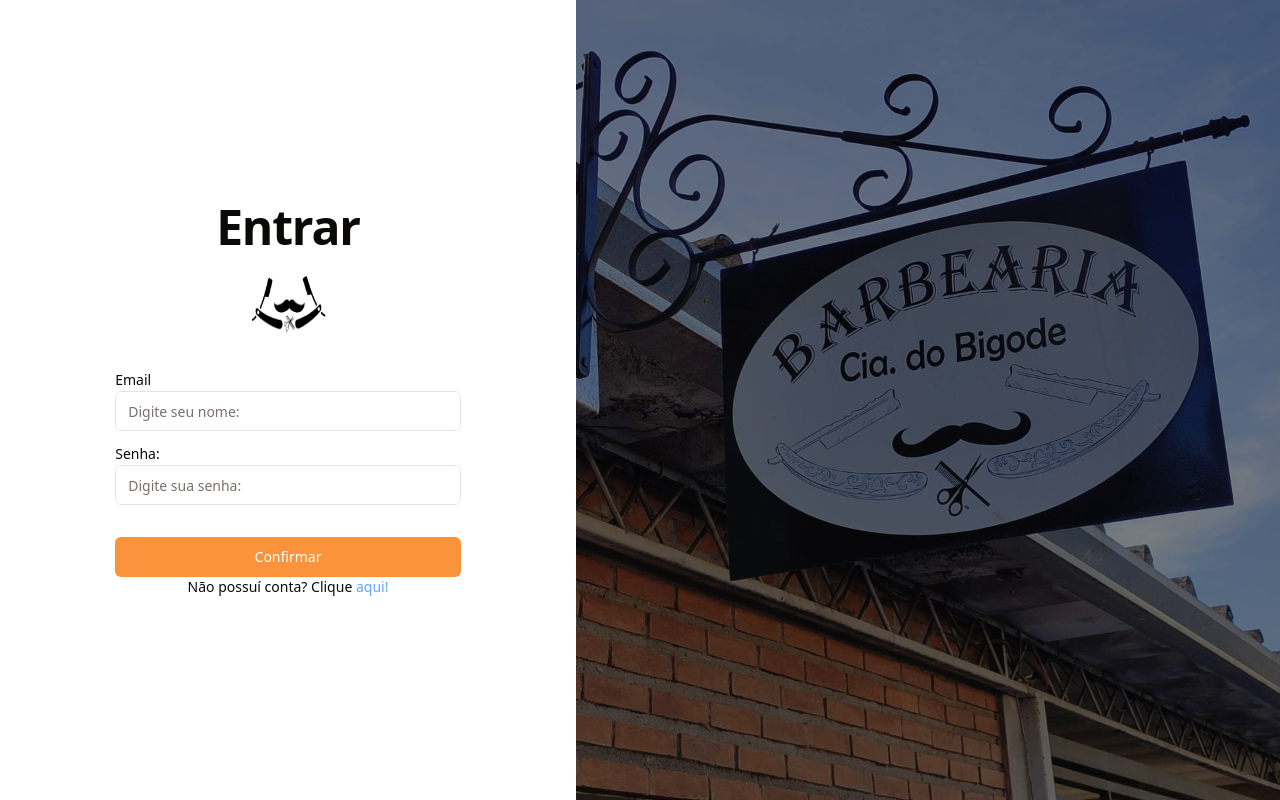
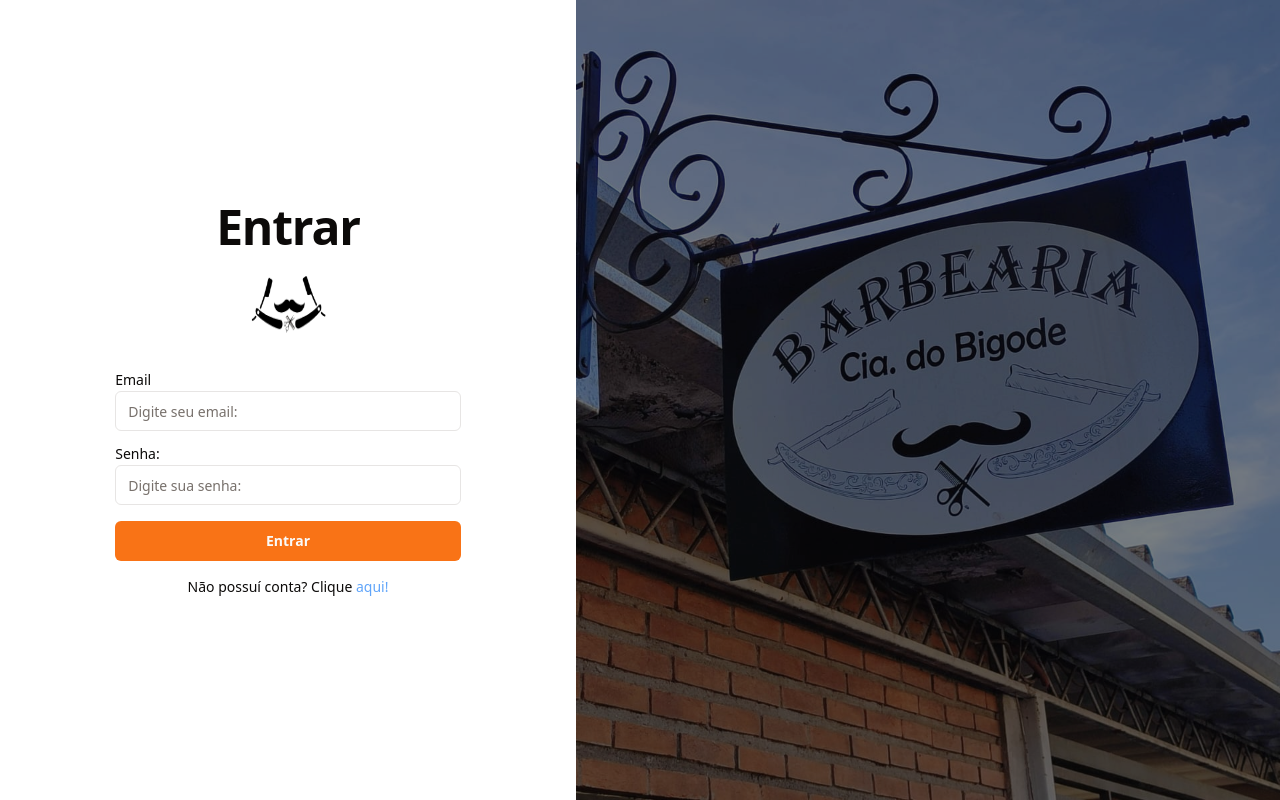
Before and after one commit to Kaue-Francisco/Barbearia, a React (Vite) app in the folder frontend/: page /login in a window 1280 px wide. Built offline with nearby package versions, Linux system fonts and the light colour scheme.

Commit message:
fe-feat: Alterando estrutura da página para fazer integração com o back.

```diff
--- a/frontend/src/pages/Login/Login.tsx
+++ b/frontend/src/pages/Login/Login.tsx
@@ -1,23 +1,71 @@
 import image_register_page from '@/assets/placa_cia_bigode.jpeg'
 import image_logo from '@/assets/logo.png'
+import { useState } from 'react'
 import { Input } from '@/components/ui/input';
 import { Label } from '@/components/ui/label';
+import { Button } from '@/components/ui/button';
 
 export default function Login() {
+  const [isSubmitting, setIsSubmitting] = useState(false);
+  const [formData, setFormData] = useState({
+    email: '',
+    password: '',
+  });
+
+  const handleChange = (e: React.ChangeEvent<HTMLInputElement>) => {
+    setFormData({
+      ...formData,
+      [e.target.id]: e.target.value
+    });
+  };
+
+  const handleSubmit = async (e: React.FormEvent) => {
+    e.preventDefault();
+    setIsSubmitting(true);
+    try {
+      const payload = {
+        data: {
+          email: formData.email,
+          password: formData.password,
+        },
+      };
+      const response = await fetch('http://localhost:5000/login', {
+        method: 'POST',
+        headers: {
+          'Content-Type': 'application/json',
+        },
+        body: JSON.stringify({ data: formData }),
+      });
+
+      if (!response.ok) {
+        throw new Error('Erro ao fazer login');
+      }
+
+      // Simulate login process
+      await new Promise(resolve => setTimeout(resolve, 2000));
+    } catch (error) {
+      console.error(error.message);
+    } finally {
+      setIsSubmitting(false);
+    }
+  };
+
   return (
     <div className="grid grid-cols-[45%,55%]">
       <div className='flex flex-col justify-center items-center col-span-1 h-screen w-screen md:w-auto bg-background'>
-        <h1 className="scroll-m-20 text-4xl font-extrabold tracking-tight mb-6 lg:text-5xl">Entrar</h1>
-        <img className='md:w-[75px] md:h-[58px] w-[60px] h-[60px] mb-6' src={image_logo} />
-        <form className='flex flex-col md:w-3/5'>
+        <h1 className="scroll-m-20 text-4xl font-extrabold tracking-tight mb-6 lg:text-5xl select-none">Entrar</h1>
+        <img className='md:w-[75px] md:h-[58px] w-[60px] h-[60px] mb-6 select-none' src={image_logo} />
+        <form className='flex flex-col md:w-3/5' onSubmit={handleSubmit}>
           <Label htmlFor='email' className='mt-4 mb-1'>Email</Label>
-          <Input required id='email' type='email' placeholder='Digite seu nome: '/>
+          <Input required id='email' type='email' placeholder='Digite seu email:' value={formData.email} onChange={handleChange} />
 
           <Label htmlFor='password' className='mt-4 mb-1'>Senha:</Label>
-          <Input required id='password' type='password' placeholder='Digite sua senha:'/>
+          <Input required id='password' type='password' placeholder='Digite sua senha:' value={formData.password} onChange={handleChange} />
 
-          <button className='text-sm text-white mt-8 bg-orange-400 rounded-md md:w-auto font h-10'>Confirmar</button>
-          <p className='text-center text-sm'>Não possuí conta? Clique  <a className='text-blue-400' href='/registro'>aqui!</a></p>
+          <Button className="bg-primary font-bold px-6 mt-4 select-none" type="submit" disabled={isSubmitting}>
+            {isSubmitting ? 'Entrando...' : 'Entrar'}
+          </Button>
+          <p className='text-center text-sm mt-4 select-none'>Não possuí conta? Clique <a className='text-blue-400' href='/registro'>aqui!</a></p>
         </form>
       </div>
       <div className='md:flex bg-cover bg-center bg-no-repeat md:col-span-1 hidden brightness-50' style={{ backgroundImage: `url(${image_register_page})`}} />
--- a/frontend/src/pages/Register/Register.tsx
+++ b/frontend/src/pages/Register/Register.tsx
@@ -2,7 +2,9 @@ import image_register_page from '@/assets/placa_cia_bigode.jpeg'
 import image_logo from '@/assets/logo.png'
 import { Input } from '@/components/ui/input';
 import { Label } from '@/components/ui/label';
+import { Button } from '@/components/ui/button';
 import { useState } from 'react';
+import bcrypt from 'bcryptjs';
 
 export default function Registro() {
   const [formData, setFormData] = useState({
@@ -13,6 +15,7 @@ export default function Registro() {
     confirm_password: ''
   });
   const [error, setError] = useState('');
+  const [isSubmitting, setIsSubmitting] = useState(false);
 
   const handleChange = (e: React.ChangeEvent<HTMLInputElement>) => {
     setFormData({
@@ -22,19 +25,52 @@ export default function Registro() {
     setError(''); // Clear error message on input change
   };
 
-  const handleSubmit = (e: React.FormEvent) => {
+  const handleSubmit = async (e: React.FormEvent) => {
     e.preventDefault();
     if (formData.password !== formData.confirm_password) {
       setError('As senhas não coincidem!');
       return;
+    }
+
+    setIsSubmitting(true);
+    try {
+      const hashedPassword = await bcrypt.hash(formData.password, 10);
+      console.log(hashedPassword);
+      const payload = {
+        data: {
+          name: formData.name,
+          phone_number: formData.phone_number,
+          email: formData.email,
+          password: formData.password,
+        },
+      };
+
+      const response = await fetch('http://localhost:5000/register', {
+        method: 'POST',
+        headers: {
+          'Content-Type': 'application/json',
+        },
+        body: JSON.stringify(payload),
+      });
+
+      if (!response.ok) {
+        throw new Error('Erro ao registrar');
+      }
+
+      // Simulate registration process
+      await new Promise(resolve => setTimeout(resolve, 2000));
+    } catch (error) {
+      setError(error.message);
+    } finally {
+      setIsSubmitting(false);
     }
   };
 
   return (
     <div className="grid grid-cols-[45%,55%]">
       <div className='flex flex-col justify-center items-center col-span-1 h-screen w-screen md:w-auto bg-background'>
-        <h1 className="scroll-m-20 text-4xl font-extrabold tracking-tight mb-6 lg:text-5xl">Registre-se</h1>
-        <img className='md:w-[75px] md:h-[58px] w-[60px] h-[60px] mb-6' src={image_logo} />
+        <h1 className="scroll-m-20 text-4xl font-extrabold tracking-tight mb-6 lg:text-5xl select-none">Registre-se</h1>
+        <img className=' md:w-[75px] md:h-[58px] w-[60px] h-[60px] mb-6 select-none' src={image_logo} />
         <form className='flex flex-col md:w-3/5' onSubmit={handleSubmit}>
           <Label htmlFor='name' className='mt-4 mb-1'>Nome completo:</Label>
           <Input required id='name' type='text' placeholder='Digite seu nome: ' value={formData.name} onChange={handleChange} />
@@ -53,8 +89,10 @@ export default function Registro() {
 
           {error && <p className='text-red-500 text-sm mt-2'>{error}</p>}
 
-          <button className='text-sm text-white mt-8 bg-orange-400 rounded-md md:w-auto font h-10'>Confirmar</button>
-          <p className='text-center text-sm'>Já possui conta? Faça login <a className='text-blue-400' href='/login'>aqui!</a></p>
+          <Button className="bg-primary font-bold px-6 mt-4 select-none" type="submit" disabled={isSubmitting}>
+            {isSubmitting ? 'Registrando...' : 'Registrar'}
+          </Button>
+          <p className='text-center text-sm select-none'>Já possui conta? Faça login <a className='text-blue-400' href='/login'>aqui!</a></p>
         </form>
       </div>
       <div className='md:flex bg-cover bg-center bg-no-repeat md:col-span-1 hidden brightness-50' style={{ backgroundImage: `url(${image_register_page})`}} />
```
